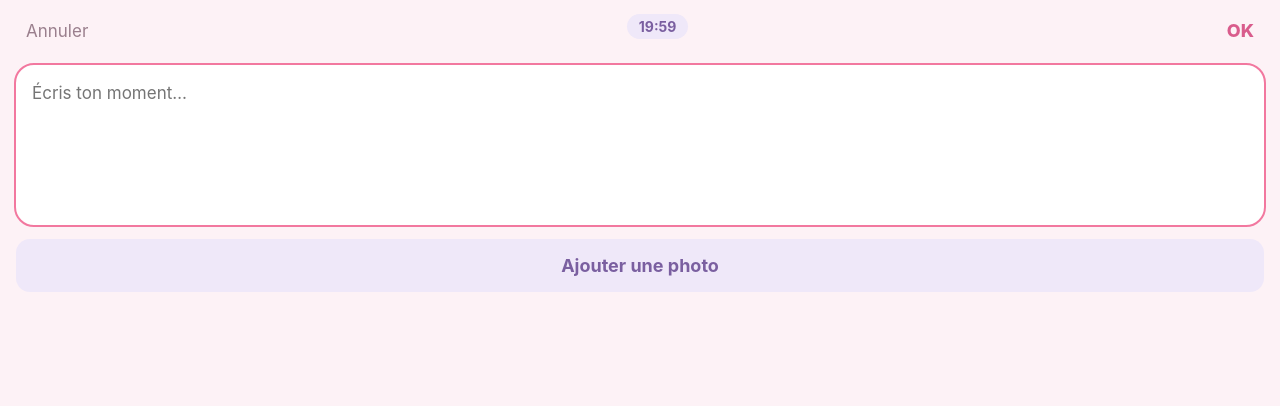
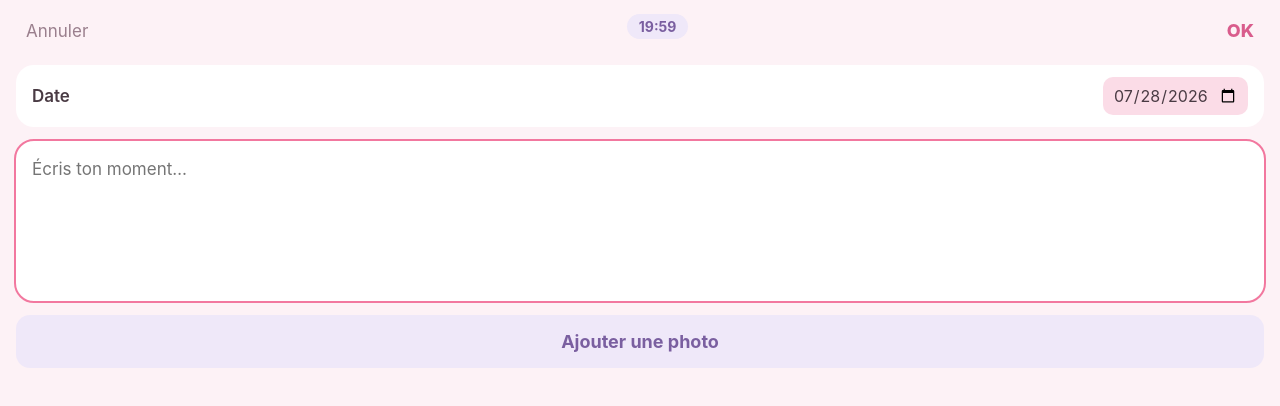
Before and after one commit to chibi-kuma/journal, a plain HTML site: page index.html in a window 1280 px wide. Both pictures are taken after a click on the button "+ Ajouter un moment". Drawn offline with Linux system fonts and the light colour scheme.

Commit message:
Champ Date dans l'éditeur : ajouter ou déplacer un moment à une date passée
Co-Authored-By: Claude Fable 5 <noreply@anthropic.com>

```diff
--- a/app.js
+++ b/app.js
@@ -357,6 +357,9 @@ async function openEditor(moment) {
   }
 
   $('editor-text').value = moment ? moment.text : '';
+  const dateInput = $('editor-date');
+  dateInput.value = editorState.day;
+  dateInput.max = dayKey(new Date());
   $('editor-time').textContent = formatTime(editorState.createdAt);
   $('editor-delete').classList.toggle('hidden', !moment);
   renderEditorPhotos();
@@ -417,9 +420,12 @@ async function saveEditor() {
     forgetImageUrl(id);
   }
 
+  let day = $('editor-date').value;
+  if (!day || day > dayKey(new Date())) day = editorState.day;
+
   await dbPutMoment({
     id: editorState.id || newId(),
-    day: editorState.day,
+    day,
     createdAt: editorState.createdAt,
     updatedAt: new Date().toISOString(),
     text,
@@ -427,6 +433,8 @@ async function saveEditor() {
   });
 
   closeEditor();
+  // On affiche la page du jour où le moment a été rangé
+  if (day !== state.day) state.day = day;
   renderDay();
 }
 
--- a/index.html
+++ b/index.html
@@ -96,6 +96,10 @@
       <span id="editor-time" class="time-badge"></span>
       <button id="editor-save" class="text-btn strong">OK</button>
     </header>
+    <div class="editor-date-row">
+      <label for="editor-date">Date</label>
+      <input type="date" id="editor-date">
+    </div>
     <textarea id="editor-text" placeholder="Écris ton moment…"></textarea>
     <div id="editor-photos"></div>
     <button id="editor-add-photo" class="big-btn secondary">Ajouter une photo</button>
--- a/styles.css
+++ b/styles.css
@@ -379,6 +379,26 @@ h1 {
   font-size: 18px;
 }
 
+.editor-date-row {
+  display: flex;
+  align-items: center;
+  justify-content: space-between;
+  background: var(--card);
+  border-radius: var(--radius);
+  padding: 12px 16px;
+}
+.editor-date-row label { font-weight: 600; }
+
+#editor-date {
+  border: none;
+  background: var(--pink-soft);
+  border-radius: 10px;
+  padding: 8px 10px;
+  font-size: 16px;
+  font-family: inherit;
+  color: var(--text);
+}
+
 #editor-text {
   width: 100%;
   min-height: 160px;
--- a/sw.js
+++ b/sw.js
@@ -1,7 +1,7 @@
 /* Service worker : permet à l'application de fonctionner sans internet. */
 'use strict';
 
-const CACHE = 'journal-v1';
+const CACHE = 'journal-v2';
 const ASSETS = [
   './',
   'index.html',
```
